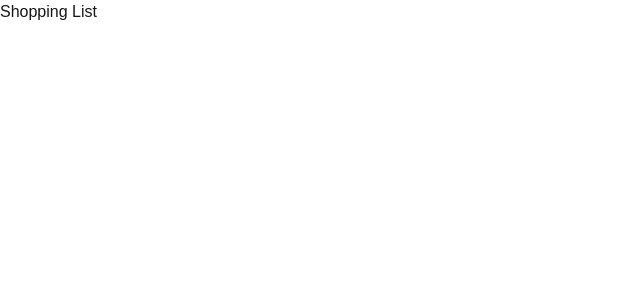
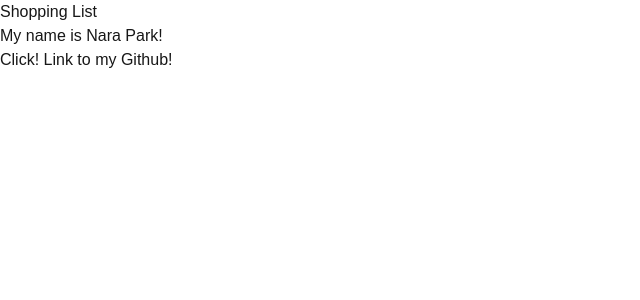
Before and after one commit to narapark7561/cprg306-assignments, a Next.js app: page /week-2 in a window 1280 px wide. Shown: the top 300 px of the page, without its empty margins (0-640 px from the left). Built offline with nearby package versions, Linux system fonts and the light colour scheme.

Commit message:
Implemented import component in week-2 page

```diff
--- a/app/week-2/page.js
+++ b/app/week-2/page.js
@@ -1,7 +1,10 @@
+import StudentInfo from "./student-info";
+
 export default function Pages() {
   return (
     <main>
       <h1>Shopping List</h1>
+      <StudentInfo />
     </main>
   );
 }
--- a/app/week-2/student-info.js
+++ b/app/week-2/student-info.js
@@ -4,7 +4,9 @@ export default function StudentInfo() {
   return (
     <div>
       <h3>My name is Nara Park!</h3>
-      <Link href="https://github.com/narapark7561">Go to my Github!</Link>
+      <Link href="https://github.com/narapark7561">
+        Click! Link to my Github!
+      </Link>
     </div>
   );
 }
```
